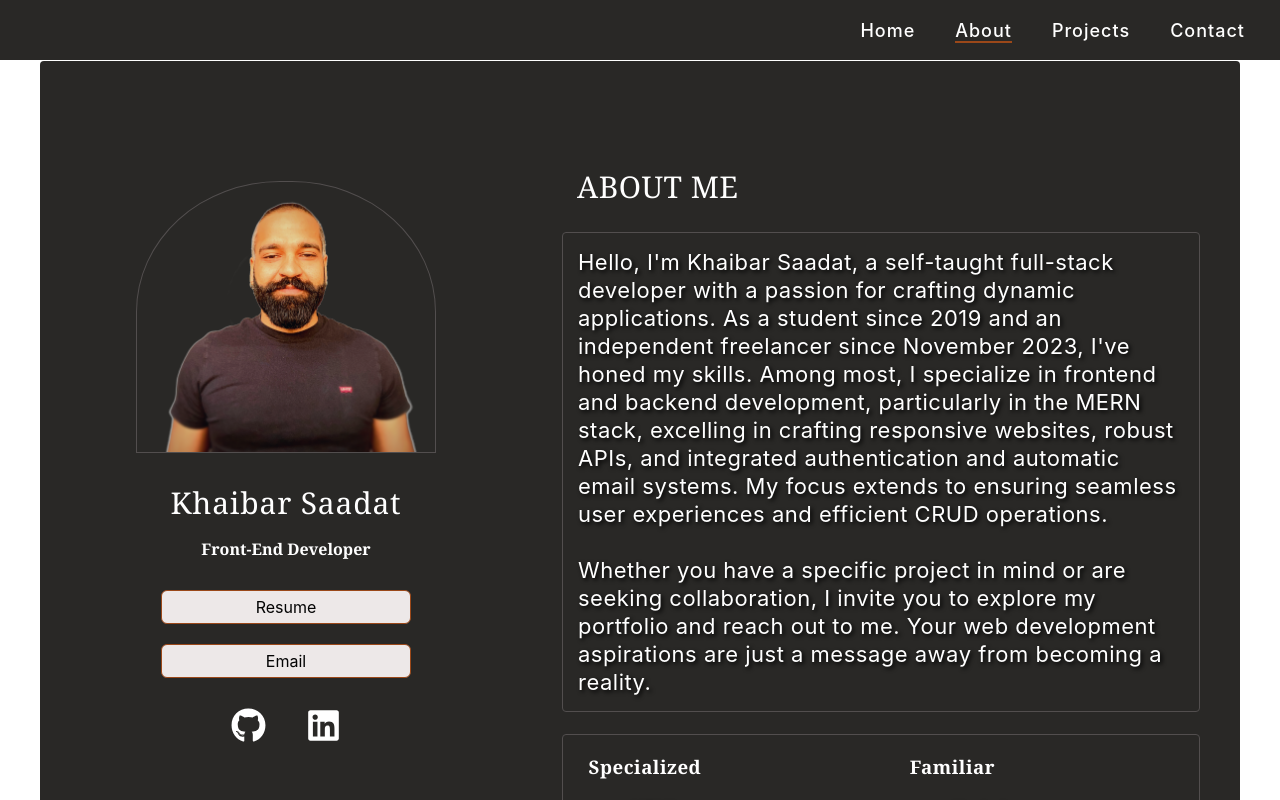
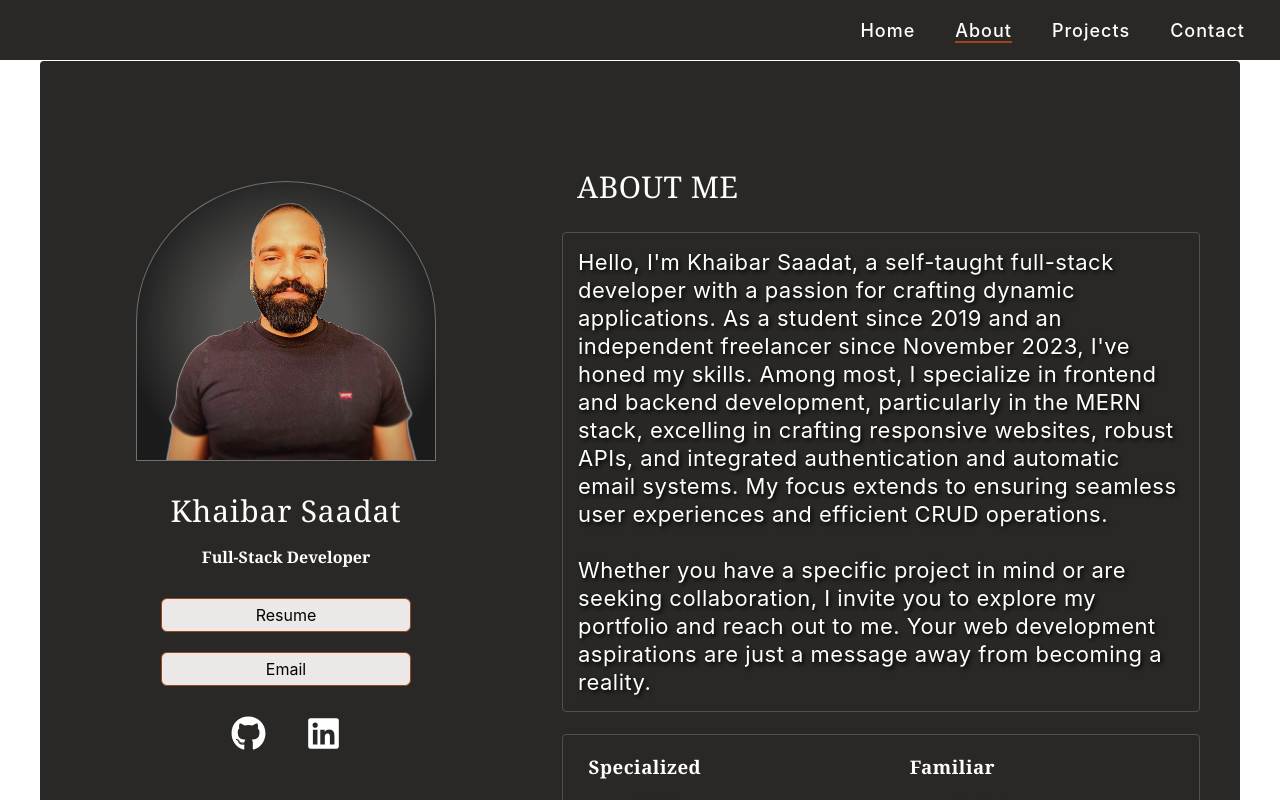
Before and after one commit to khybe/my-portfolio-2.0, a React (Create React App) app: page /about in a window 1280 px wide. Shown: the top 800 px of the page. Built offline with nearby package versions, Linux system fonts and the light colour scheme.

Commit message:
Update AboutProfile title and it's Image styling

```diff
--- a/src/components/about/AboutProfile.js
+++ b/src/components/about/AboutProfile.js
@@ -24,7 +24,7 @@ const AboutProfile = () => {
         />
         <h2 className={name}>Khaibar Saadat</h2>{" "}
         {/* Name displayed with a specific class */}
-        <h3 className={profession}>Front-End Developer</h3>{" "}
+        <h3 className={profession}>Full-Stack Developer</h3>{" "}
         {/* Profession displayed with a specific class */}
         <div className={buttons}>
           {" "}
--- a/src/components/about/AboutProfile.module.css
+++ b/src/components/about/AboutProfile.module.css
@@ -6,10 +6,16 @@
 
 /* Styling for the about profile image */
 .aboutProfileImage {
-  border: 0.1px solid rgb(82, 78, 78);
+  border: 0.1px solid rgb(114, 111, 111);
   width: 75%; /* Set width for the profile image */
+  height: 280px;
   max-width: 30rem; /* Maximum width for the profile image */
-  border-radius: 48% 48% 0 0; /* Applying a specific border radius to shape the image */
+  border-radius: 60% 60% 0 0; /* Applying a specific border radius to shape the image */
+  background: radial-gradient(
+    circle,
+    rgba(255, 255, 255, 0.2) 30%,
+    rgb(27, 27, 27) 80%
+  );
 }
 
 /* Styling for the name within the about profile */
```
